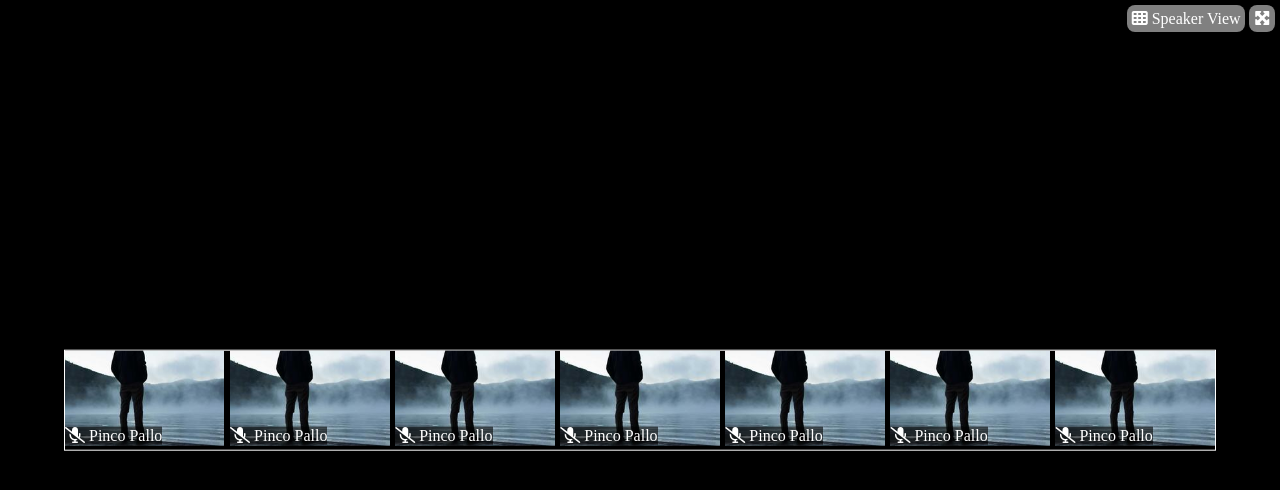
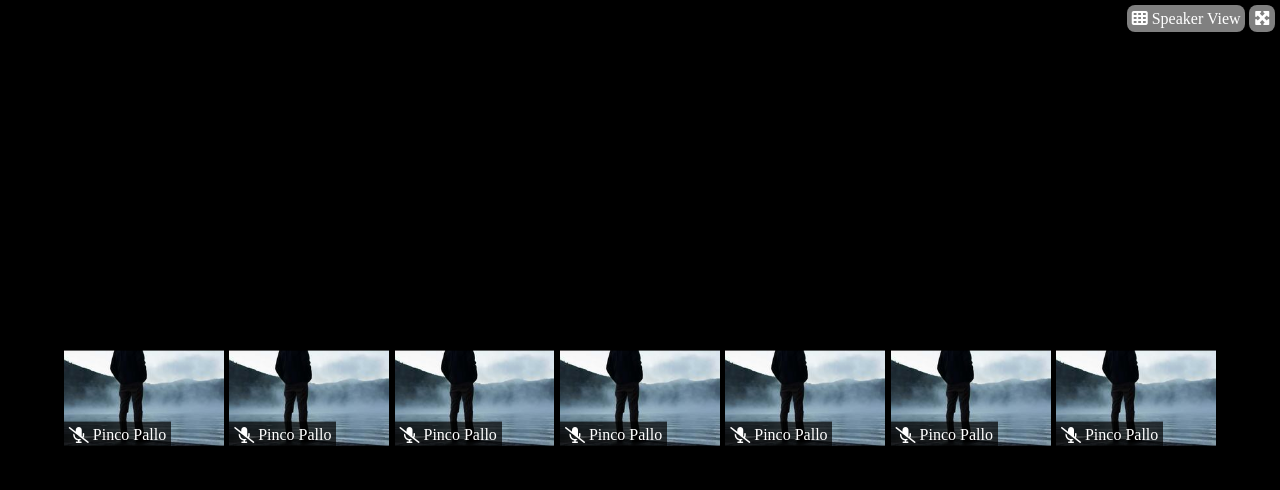
Before and after one commit to PierluigiTornesi/html-css-zoom, a plain HTML site: page index.html in a window 1280 px wide. Drawn offline with Linux system fonts and the light colour scheme.

Commit message:
add: riscrittura main e classi css

```diff
--- a/css/style.css
+++ b/css/style.css
@@ -8,20 +8,20 @@
 img {
     max-width: 100%;
 }
-
+/* classe per il wrapper  */
 .wrapper{
     width: 100%;
     height: 100vh;
     background-color: black;
     position: relative;
 }
-
+/* classe per posizionare i simboli in alto a destra */
 .speaker-view{
     position: absolute;
     top: 10px;
     right: 5px;
 }
-
+/* classe per modificare i simboli in alto a destra */
 .view , .simbolo{
     background-color: gray;
     padding: 0.3rem;
@@ -29,33 +29,37 @@ img {
     color: white;
     font-size: 1rem;
 }
-
-
-
+/* classe del container centrale */
 .container-user{
     position: absolute;
     width: 90%;
     margin: 0 auto;
-    border: 1px solid  white;
     top: 50%;
     left: 50%;
     transform: translate(-50%,-50%);
 }
-
+/* classe per la riga */
 .row-user{
     display: flex;
     justify-content: space-between;
 }
-
+/*classe per la colonna  */
 .col-user{
     width: calc(100%/7 - 0.3rem);
+}
+/* classe per gli user */
+.user{
     position: relative;
 }
-
-.name-user{
+/* classe per il nome */
+.name{
     position: absolute;
     bottom: 5px;
     left: 0px;
+}
+/* classe per modificare il nome */
+.name-user{
+    padding: 0.3rem;
     color: white;
-    background-color: rgba(0, 0, 0, 0.6);
+    background-color: rgba(0, 0, 0, 0.7);
 }
--- a/index.html
+++ b/index.html
@@ -16,55 +16,123 @@
 
        <!-- main -->
        <main>
+            <!-- wrapper  -->
             <div class="wrapper">
+                <!-- div contenente i simboli in alto a destra -->
                 <div class="speaker-view">
                     <span class="view"><i class="fa-solid fa-table-cells"></i> Speaker View</span>
                     <span class="simbolo"><i class="fa-solid fa-maximize"></i></span>
                 </div>
+                <!-- /div -->
+                <!-- div contenente gli users -->
                 <div class="container-user">
+                    <!-- div per la row -->
                     <div class="row-user">
+                        <!-- div per la col -->
                         <div class="col-user">
+                            <!-- div contenente l'user -->
+                            <div class="user">
+                                <!-- immagine user -->
                                 <img src="img/img-aloneinthelake.jpg" alt="">
-                            <div class="name-user">
-                                <p><i class="fa-solid fa-microphone-slash"></i> Pinco Pallo</p>
+                                <!-- div contenente il nome dell'user -->
+                                <div class="name">
+                                    <span class="name-user"><i class="fa-solid fa-microphone-slash"></i> Pinco Pallo</span>
                                 </div>
+                                <!-- /div -->
                             </div>
+                            <!-- /div -->
+                        </div>
+                        <!-- /div -->
+                        <!-- div per la col -->
                         <div class="col-user">
+                            <!-- div contenente l'user -->
+                            <div class="user">
+                                <!-- immagine user -->
                                 <img src="img/img-aloneinthelake.jpg" alt="">
-                            <div class="name-user">
-                                <p><i class="fa-solid fa-microphone-slash"></i> Pinco Pallo</p>
+                                <!-- div contenente il nome dell'user -->
+                                <div class="name">
+                                    <span class="name-user"><i class="fa-solid fa-microphone-slash"></i> Pinco Pallo</span>
                                 </div>
+                                <!-- /div -->
                             </div>
+                            <!-- /div -->
+                        </div>
+                        <!-- /div -->
+                        <!-- div per la col -->
                         <div class="col-user">
+                            <!-- div contenente l'user -->
+                            <div class="user">
+                                <!-- immagine user -->
                                 <img src="img/img-aloneinthelake.jpg" alt="">
-                            <div class="name-user">
-                                <p><i class="fa-solid fa-microphone-slash"></i> Pinco Pallo</p>
+                                <!-- div contenente il nome dell'user -->
+                                <div class="name">
+                                    <span class="name-user"><i class="fa-solid fa-microphone-slash"></i> Pinco Pallo</span>
                                 </div>
+                                <!-- /div -->
                             </div>
+                            <!-- /div -->
+                        </div>
+                        <!-- /div -->
+                        <!-- div per la col -->
                         <div class="col-user">
+                            <!-- div contenente l'user -->
+                            <div class="user">
+                                <!-- immagine user -->
                                 <img src="img/img-aloneinthelake.jpg" alt="">
-                            <div class="name-user">
-                                <p><i class="fa-solid fa-microphone-slash"></i> Pinco Pallo</p>
+                                <!-- div contenente il nome dell'user -->
+                                <div class="name">
+                                    <span class="name-user"><i class="fa-solid fa-microphone-slash"></i> Pinco Pallo</span>
                                 </div>
+                                <!-- /div -->
                             </div>
+                            <!-- /div -->
+                        </div>
+                        <!-- /div -->
+                        <!-- div per la col -->
                         <div class="col-user">
+                            <!-- div contenente l'user -->
+                            <div class="user">
+                                <!-- immagine user -->
                                 <img src="img/img-aloneinthelake.jpg" alt="">
-                            <div class="name-user">
-                                <p><i class="fa-solid fa-microphone-slash"></i> Pinco Pallo</p>
+                                <!-- div contenente il nome dell'user -->
+                                <div class="name">
+                                    <span class="name-user"><i class="fa-solid fa-microphone-slash"></i> Pinco Pallo</span>
                                 </div>
+                                <!-- /div -->
                             </div>
+                            <!-- /div -->
+                        </div>
+                        <!-- /div -->
+                        <!-- div per la col -->
                         <div class="col-user">
+                            <!-- div contenente l'user -->
+                            <div class="user">
+                                <!-- immagine user -->
                                 <img src="img/img-aloneinthelake.jpg" alt="">
-                            <div class="name-user">
-                                <p><i class="fa-solid fa-microphone-slash"></i> Pinco Pallo</p>
+                                <!-- div contenente il nome dell'user -->
+                                <div class="name">
+                                    <span class="name-user"><i class="fa-solid fa-microphone-slash"></i> Pinco Pallo</span>
                                 </div>
+                                <!-- /div -->
                             </div>
+                            <!-- /div -->
+                        </div>
+                        <!-- /div -->
+                        <!-- div per la col -->
                         <div class="col-user">
+                            <!-- div contenente l'user -->
+                            <div class="user">
+                                <!-- immagine user -->
                                 <img src="img/img-aloneinthelake.jpg" alt="">
-                            <div class="name-user">
-                                <p><i class="fa-solid fa-microphone-slash"></i> Pinco Pallo</p>
+                                <!-- div contenente il nome dell'user -->
+                                <div class="name">
+                                    <span class="name-user"><i class="fa-solid fa-microphone-slash"></i> Pinco Pallo</span>
                                 </div>
+                                <!-- /div -->
                             </div>
+                            <!-- /div -->
+                        </div>
+                        <!-- /div -->
                     </div>
                 </div>
             </div>
```
Lines whose indentation alone changed are shown as unchanged.
